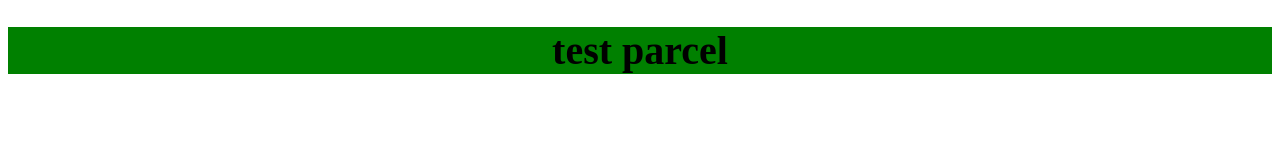
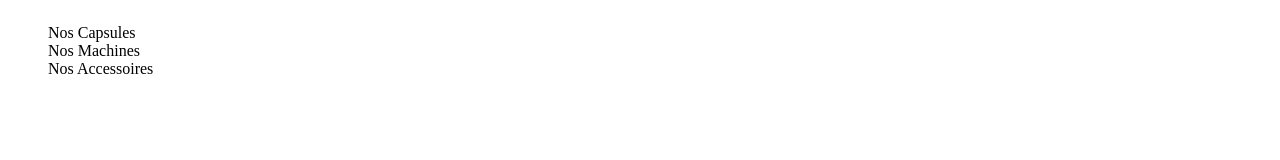
Before and after one commit to gRAKLECLER/Nespresso, a website built with Parcel: page src/index.html in a window 1280 px wide. Built offline with nearby package versions, Linux system fonts and the light colour scheme.

Commit message:
change nav header

```diff
--- a/src/index.html
+++ b/src/index.html
@@ -9,7 +9,13 @@
   </head>
   <body>
     <header class="header">
-      <h1 class="title">test parcel</h1>
+      <nav class="menu">
+        <ul>
+          <li class="menu__item">Nos Capsules</li>
+          <li class="menu__item">Nos Machines</li>
+          <li class="menu__item">Nos Accessoires</li>
+        </ul>
+      </nav>
     </header>
   </body>
 </html>
--- a/src/scss/header.scss
+++ b/src/scss/header.scss
@@ -1,8 +1,8 @@
-.header {
-  background: green;
+.menu {
+  display: flex;
+  flex-direction: row;
 
-  .title {
-    font-size: 40px;
-    text-align: center;
+  .menu__item {
+    list-style: none;
   }
 }
```
